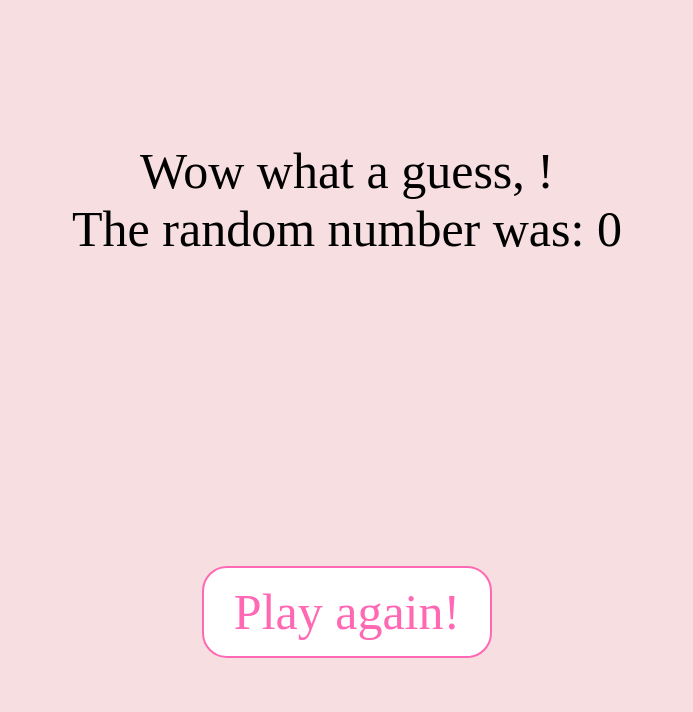
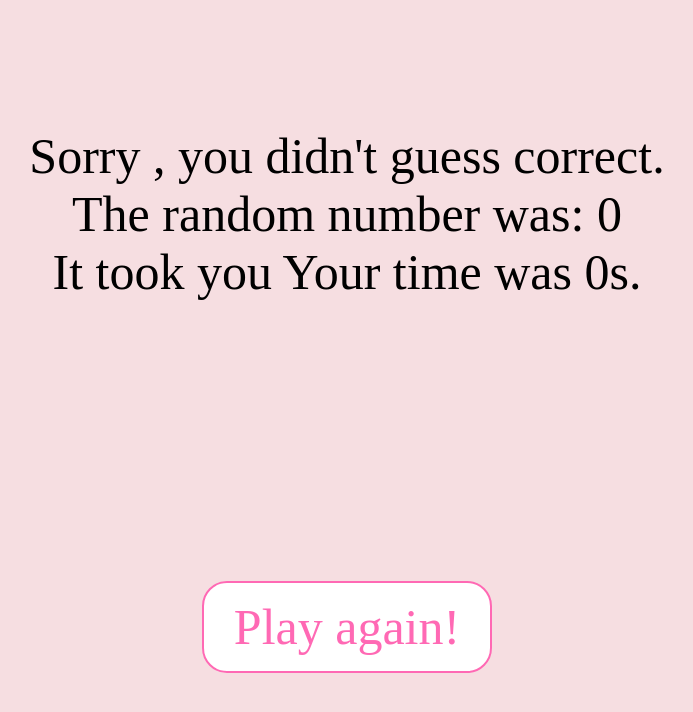
Before and after one commit to aaculp/interviewApp, a React (Create React App) app: page /resultsScreen in a window 1280 px wide. Shown: the top 712 px of the page, without its empty margins (293-986 px from the left). Built offline with nearby package versions, Linux system fonts and the light colour scheme; a web font is replaced by a local one.

Commit message:
final push! Ready for tomrrow: )

```diff
--- a/src/global-state/context.js
+++ b/src/global-state/context.js
@@ -10,7 +10,7 @@ export const initialState = {
     playerTime: {
         startTime: { minutes: 0, seconds: 0 },
         endTime: { minutes: 0, seconds: 0 },
-        totalTime: 0,
+        totalTime: "",
     }
 }
 
--- a/src/global-state/reducer.js
+++ b/src/global-state/reducer.js
@@ -51,7 +51,7 @@ export const reducer = (state, action) => {
                 ...state,
                 playerTime: {
                     ...state.playerTime,
-                    endTime: { ...action.endTime }
+                    endTime: action.endTime
                 }
             }
         case TOTAL_TIME:
--- a/src/hooks/useGuessChecker.js
+++ b/src/hooks/useGuessChecker.js
@@ -13,7 +13,7 @@ const useGuessChecker = () => {
     const context = useContext(AppContext);
     const navigate = useNavigate();
     const location = useLocation();
-    const { handleFinalGuess, calculateTime } = useTimeToGuess();
+    const { handleFinalGuess } = useTimeToGuess();
 
     const { state, dispatch } = context;
     const { guessedCorrectly, guessesLeft, randomNumber } = state
@@ -56,16 +56,16 @@ const useGuessChecker = () => {
             handleFinalGuess();
             guessedCorretlyFalse();
             resetGuesses();
-            // navigate("/resultsScreen", {
-                //     state: {
-                    //     ...location.state,
-                    //     randomNumber,
-                    //     playerName: location.state.playerName
-                    //     }
-                    // });
-            calculateTime();
-        }
-      }, [
+            navigate("/resultsScreen", {
+                state: {
+                    ...location.state,
+                    randomNumber,
+                    playerName: location.state.playerName,
+                    playerGuessedCorrect: true,
+                }
+            });
+        };
+    }, [
           guessedCorrectly,
           handleFinalGuess,
           guessedCorretlyFalse,
@@ -73,8 +73,7 @@ const useGuessChecker = () => {
           navigate,
           location,
           randomNumber,
-          calculateTime
-        ])
+        ]);
 
     return { guessesLeft, isGuessCorrect, resetGuesses }
 }
--- a/src/hooks/useTimeToGuess.js
+++ b/src/hooks/useTimeToGuess.js
@@ -1,6 +1,6 @@
 // Libraries
 
-import React, { useState,useCallback, useContext} from 'react';
+import { useContext } from 'react';
 import moment from 'moment';
 
 // Dependencies
@@ -12,7 +12,7 @@ const useTimeToGuess = () => {
     const context = useContext(AppContext);
 
     const { state, dispatch } = context;
-    const { startTime, endTime } = state.playerTime;
+    const { startTime, endTime, totalTime } = state.playerTime;
 
     const handleFirstGuess = () => {
         dispatch({
@@ -35,15 +35,20 @@ const useTimeToGuess = () => {
     };
 
     const calculateTime = () => {
-        console.log("calculating")
-        console.log("startTime.minutes", startTime.minutes)
-        console.log("endTime.minutes", endTime.minutes)
         if(startTime.minutes === endTime.minutes) {
-            console.log("here")
+           return dispatch({
+                type: actions.TOTAL_TIME,
+                totalTime: `Your time was ${endTime.seconds - startTime.seconds}s`,
+            })
+        } else {
+           return dispatch({
+                type: actions.TOTAL_TIME,
+                totalTime: `Your time was ${endTime.minutes - startTime.minutes} minutes and ${endTime.seconds - startTime.seconds}s`,
+            })
         }
     }
 
-    return { handleFirstGuess, handleFinalGuess, calculateTime }
+    return { totalTime, handleFirstGuess, handleFinalGuess, calculateTime }
 }
 
 export default useTimeToGuess;
--- a/src/middleScreen/index.js
+++ b/src/middleScreen/index.js
@@ -1,6 +1,6 @@
 // Libraries
 
-import React, { useState, useCallback, useEffect } from 'react'
+import React, { useState, useEffect } from 'react'
 import { useNavigate, useLocation } from "react-router-dom";
 import styled from 'styled-components'
 
@@ -108,7 +108,8 @@ const MiddleScreen = () => {
         state: {
           ...location.state,
           randomNumber,
-          playerName: location.state.playerName
+          playerName: location.state.playerName,
+          playerGuessedCorrect: false,
         }
       })
       resetGuesses();
--- a/src/resultsScreen/index.js
+++ b/src/resultsScreen/index.js
@@ -1,6 +1,6 @@
 // Libraries
 
-import React, {useState} from 'react'
+import React, { useState, useEffect } from 'react'
 import { useLocation, useNavigate } from "react-router-dom";
 import styled from 'styled-components'
 
@@ -51,9 +51,11 @@ const StyledButton = styled.button`
 const ResultsScreen = () => {
   const location = useLocation();
   const navigate = useNavigate();
+  const { totalTime, calculateTime } = useTimeToGuess();
 
   const [randomNumber] = useState(location.state?.randomNumber ? location.state?.randomNumber : 0);
   const [playerName] = useState(location.state?.playerName ? location.state?.playerName : '');
+  const [playerGuessedCorrect] = useState(location.state?.playerGuessedCorrect)
 
   const handleOnClick = () => {
     navigate('/', {
@@ -62,13 +64,22 @@ const ResultsScreen = () => {
         playerName
       }
     })
-  }
+  };
+
+  useEffect(() => {
+    calculateTime();
+  }, [])
 
   return(
     <StyledContainer>
       <StyleFlexContainer>
-        <StyledTypography>Wow what a guess, {playerName}!</StyledTypography>
+        {playerGuessedCorrect ? (
+            <StyledTypography>Wow what a guess, {playerName}!</StyledTypography>
+        ) : (
+          <StyledTypography>Sorry {playerName}, you didn't guess correct.</StyledTypography>
+        )}
         <StyledTypography>The random number was: {randomNumber}</StyledTypography>
+        <StyledTypography>It took you {totalTime}.</StyledTypography>
       </StyleFlexContainer>
       <StyledButton onClick={handleOnClick}>Play again!</StyledButton>
     </StyledContainer>
```
